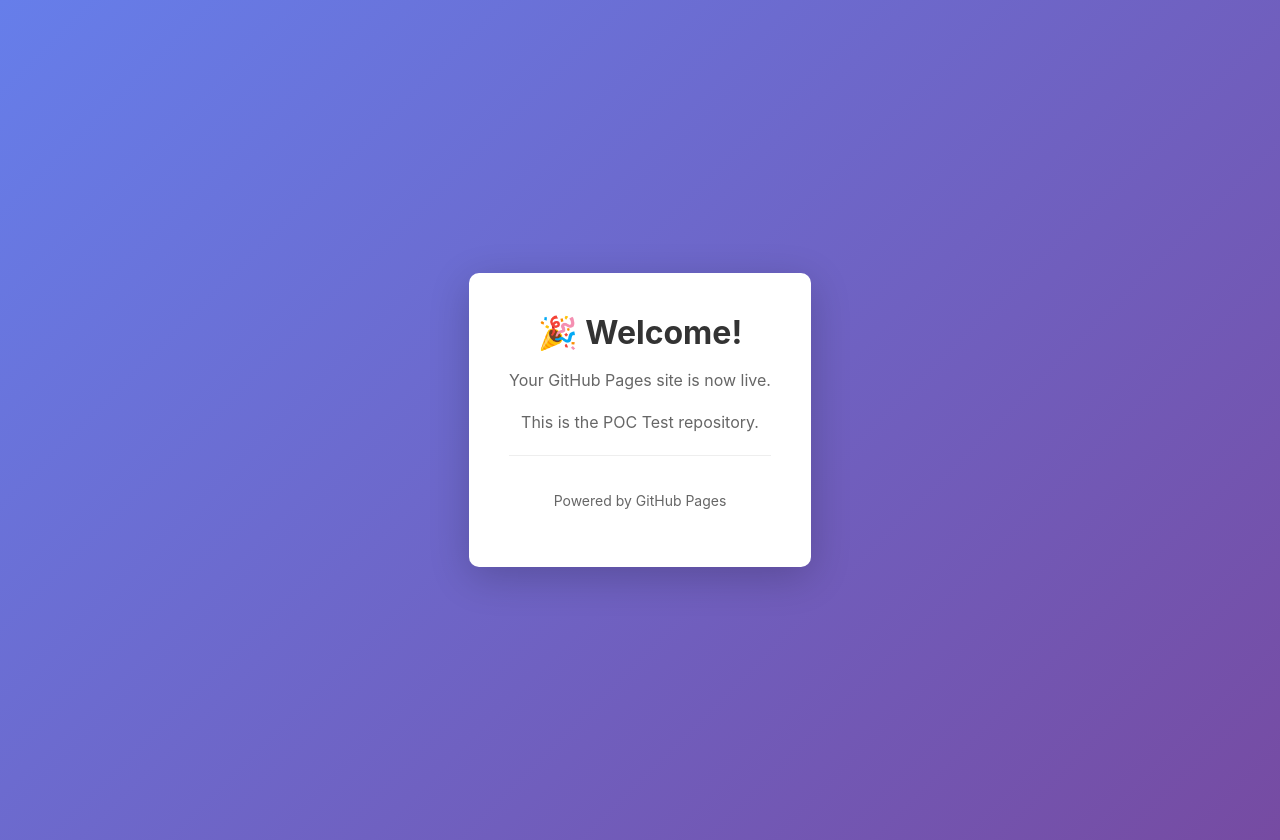
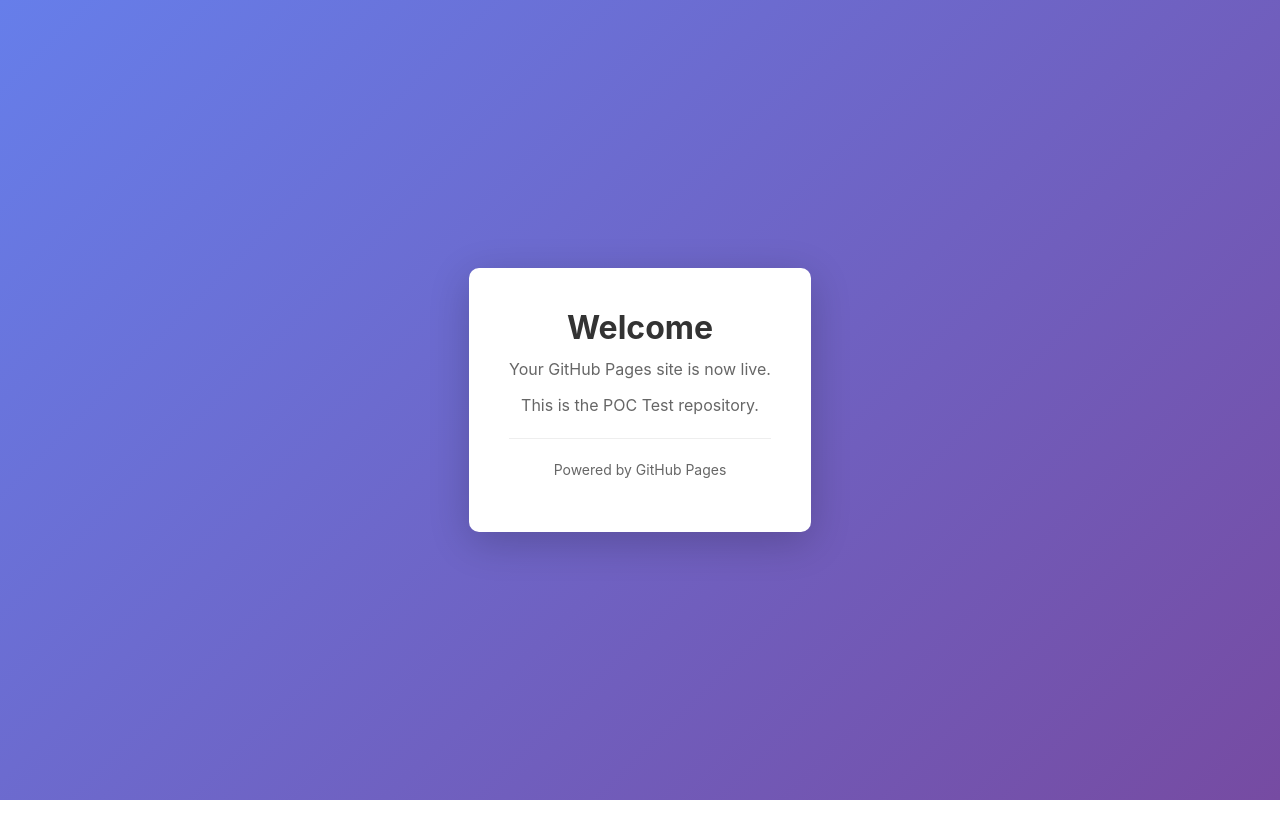
Before and after one commit to samsungs25ultraking-dotcom/poc-test, a plain HTML site: page index.html in a window 1280 px wide. After the commit the page ends 800 px from the top, so only its background shows below. Drawn offline with Linux system fonts and the light colour scheme; no server answers.

Commit message:
Fix index.html - remove corrupted script tag

```diff
--- a/index.html
+++ b/index.html
@@ -1,19 +1,23 @@
 <!DOCTYPE html>
-<html>
+<html lang="en">
 <head>
+    <meta charset="UTF-8">
+    <meta name="viewport" content="width=device-width, initial-scale=1.0">
     <title>POC Test</title>
-    <meta charset="utf-8">
-    <meta name="viewport" content="width=device-width, initial-scale=1">
     <style>
+        * {
+            margin: 0;
+            padding: 0;
+            box-sizing: border-box;
+        }
         body {
             font-family: -apple-system, BlinkMacSystemFont, 'Segoe UI', Roboto, 'Helvetica Neue', Arial, sans-serif;
-            margin: 0;
-            padding: 20px;
             background: linear-gradient(135deg, #667eea 0%, #764ba2 100%);
             min-height: 100vh;
             display: flex;
             align-items: center;
             justify-content: center;
+            padding: 20px;
         }
         .container {
             background: white;
@@ -25,11 +29,13 @@
         }
         h1 {
             color: #333;
-            margin: 0 0 10px 0;
+            margin-bottom: 10px;
+            font-size: 32px;
         }
         p {
             color: #666;
             line-height: 1.6;
+            margin-bottom: 10px;
         }
         .footer {
             margin-top: 20px;
@@ -42,13 +48,12 @@
 </head>
 <body>
     <div class="container">
-        <h1>🎉 Welcome!</h1>
+        <h1>Welcome</h1>
         <p>Your GitHub Pages site is now live.</p>
         <p>This is the POC Test repository.</p>
         <div class="footer">
             <p>Powered by GitHub Pages</p>
         </div>
     </div>
-    <script src="poc.js"></script>
 </body>
 </html>
```
